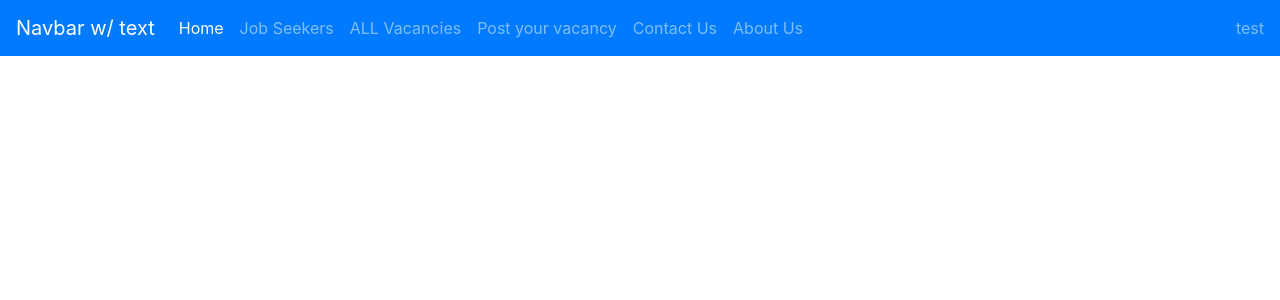
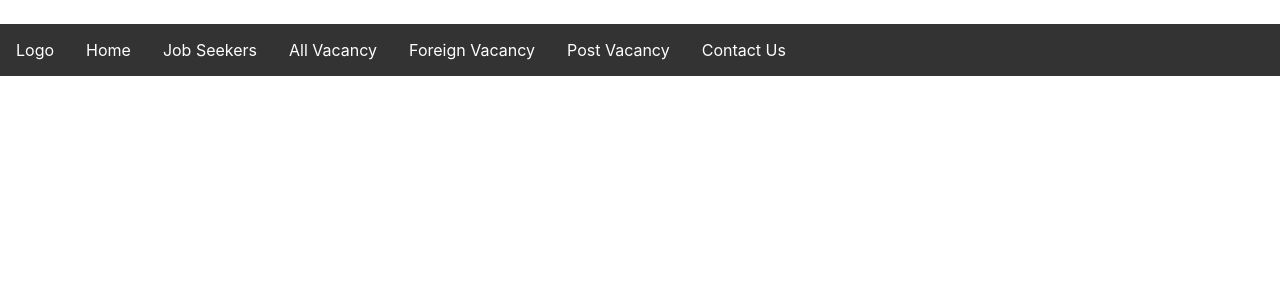
Before and after one commit to Samare97/HCI_Project_CV.LK, a PHP site: page / in a window 1280 px wide. Shown: the top 300 px of the page. Run offline with PHP 8.4, Linux system fonts and the light colour scheme; some libraries are stand-ins or nearby versions.

Commit message:
new_header

```diff
--- a/header.php
+++ b/header.php
@@ -1,23 +1,192 @@
+<!DOCTYPE html>
+<html>
+<head>
+    <meta name="viewport" content="width=device-width, initial-scale=1">
+    <link rel="stylesheet" href="https://cdnjs.cloudflare.com/ajax/libs/font-awesome/4.7.0/css/font-awesome.min.css">
+        <script src="js/jquery-3.5.1.min.js"></script>
+
+<style>
+
+
+
+/*
+ul {
+  list-style-type: none;
+  margin: 0;
+  padding: 0;
+  overflow: hidden;
+  background-color: #333;
+}
+
+li {
+  float: left;
+}
+
+li a, .dropbtn {
+  display: inline-block;
+  color: white;
+  text-align: center;
+  padding: 14px 16px;
+  text-decoration: none;
+}
+
+li a:hover, .dropdown:hover .dropbtn {
+  background-color: blue;
+}
+
+li.dropdown {
+  display: inline-block;
+}
+
+.dropdown-content {
+  display: none;
+  position: absolute;
+  background-color: #f9f9f9;
+  min-width: 160px;
+  box-shadow: 0px 8px 16px 0px rgba(0,0,0,0.2);
+  z-index: 1;
+}
+
+.dropdown-content a {
+  color: black;
+  padding: 12px 16px;
+  text-decoration: none;
+  display: block;
+  text-align: left;
+}
+
+.dropdown-content a:hover {background-color: #f1f1f1;}
+
+.dropdown:hover .dropdown-content {
+  display: block;
+}
+
+*/
+
+
+.navbar2 {
+  overflow: hidden;
+  background-color: #333;
+}
+
+.navbar2 a {
+  float: left;
+  font-size: 16px;
+  color: white;
+  text-align: center;
+  padding: 14px 16px;
+  text-decoration: none;
+}
+
+.dropdown2 {
+  float: left;
+  overflow: hidden;
+}
+
+.dropdown2 .dropbtn2 {
+  font-size: 16px;
+  border: none;
+  outline: none;
+  color: white;
+  padding: 14px 16px;
+  background-color: inherit;
+  font-family: inherit;
+  margin: 0;
+}
+
+.navbar2 a:hover, .dropdown2:hover .dropbtn2 {
+  background-color: blue;
+}
+
+.dropdown2-content {
+  display: none;
+  position: absolute;
+  background-color: #f9f9f9;
+  min-width: 160px;
+  box-shadow: 0px 8px 16px 0px rgba(0,0,0,0.2);
+  z-index: 1;
+}
+
+.dropdown2-content a {
+  float: none;
+  color: black;
+  padding: 12px 16px;
+  text-decoration: none;
+  display: block;
+  text-align: left;
+}
+
+.dropdown2-content a:hover {
+  background-color: #ddd;
+}
+
+.dropdown2:hover .dropdown2-content {
+  display: block;
+}
+
+.p3 {
+  color: blue;
+  font-size: 17px;
+}
+
+
+</style>
+</head>
+<body>
+<!--
+<ul>
+  <li><a href="index.php">Home</a></li>
+  <li><a href="jobseeker.php">Job Seekers</a></li>
+  <li><a href="All_vacancy.php">All Vacancy</a></li>
+  <li><a href="#">Foreign Vacancy</a>
+  <li><a href="vacancy_post.php">Post Vacancy</a></li>
+  <li><a href="#">Contact Us</a>
+</ul>
+
+-->
+
+<br>
+<div class="navbar2">
+  <div class="dropdown2">
+    <a href="#">Logo</a>
+    <a href="index.php">Home</a>
+    <a href="jobseeker.php">Job Seekers</a>
+    <a href="All_vacancy.php">All Vacancy</a>
+    <a href="#">Foreign Vacancy</a>
+    <a href="vacancy_post.php">Post Vacancy</a>
+    <a href="#">Contact Us</a>
+</div>
+  </div>
+
+</body>
+</html>
+
+
+
+
+<!--
 <nav class="navbar navbar-expand-lg navbar-dark bg-primary">
-  <a class="navbar-brand" href="#">Navbar w/ text</a>
+  <a class="navbar-brand" href="#">Company Logo</a>
   <button class="navbar-toggler" type="button" data-toggle="collapse" data-target="#navbarText" aria-controls="navbarText" aria-expanded="false" aria-label="Toggle navigation">
     <span class="navbar-toggler-icon"></span>
   </button>
   <div class="collapse navbar-collapse" id="navbarText">
     <ul class="navbar-nav mr-auto">
-      <li class="nav-item active">
-        <a class="nav-link" href="#">Home <span class="sr-only">(current)</span></a>
+      <li class="nav-item">
+        <a class="nav-link" href="#">Home <span class="sr-only"> </span></a>
       </li>
       <li class="nav-item">
-        <a class="nav-link" href="#">Job Seekers</a>
+        <a class="nav-link" href="jobseeker.php">Job Seekers</a>
       </li>
       <li class="nav-item">
-        <a class="nav-link" href="#">ALL Vacancies</a>
+        <a class="nav-link" href="All_vacancy.php">All Vacancy</a>
       </li>
       <li class="nav-item">
-        <a class="nav-link" href="#">Post your vacancy</a>
+        <a class="nav-link" href="#">Foreign Vacancy</a>
       </li>
-
+      <li class="nav-item">
+        <a class="nav-link" href="vacancy_post.php">Post Vacancy</a>
+      </li>
       <li class="nav-item">
         <a class="nav-link" href="#">Contact Us</a>
       </li>
@@ -35,3 +204,5 @@
     </span>
   </div>
 </nav>
+
+-->
```
